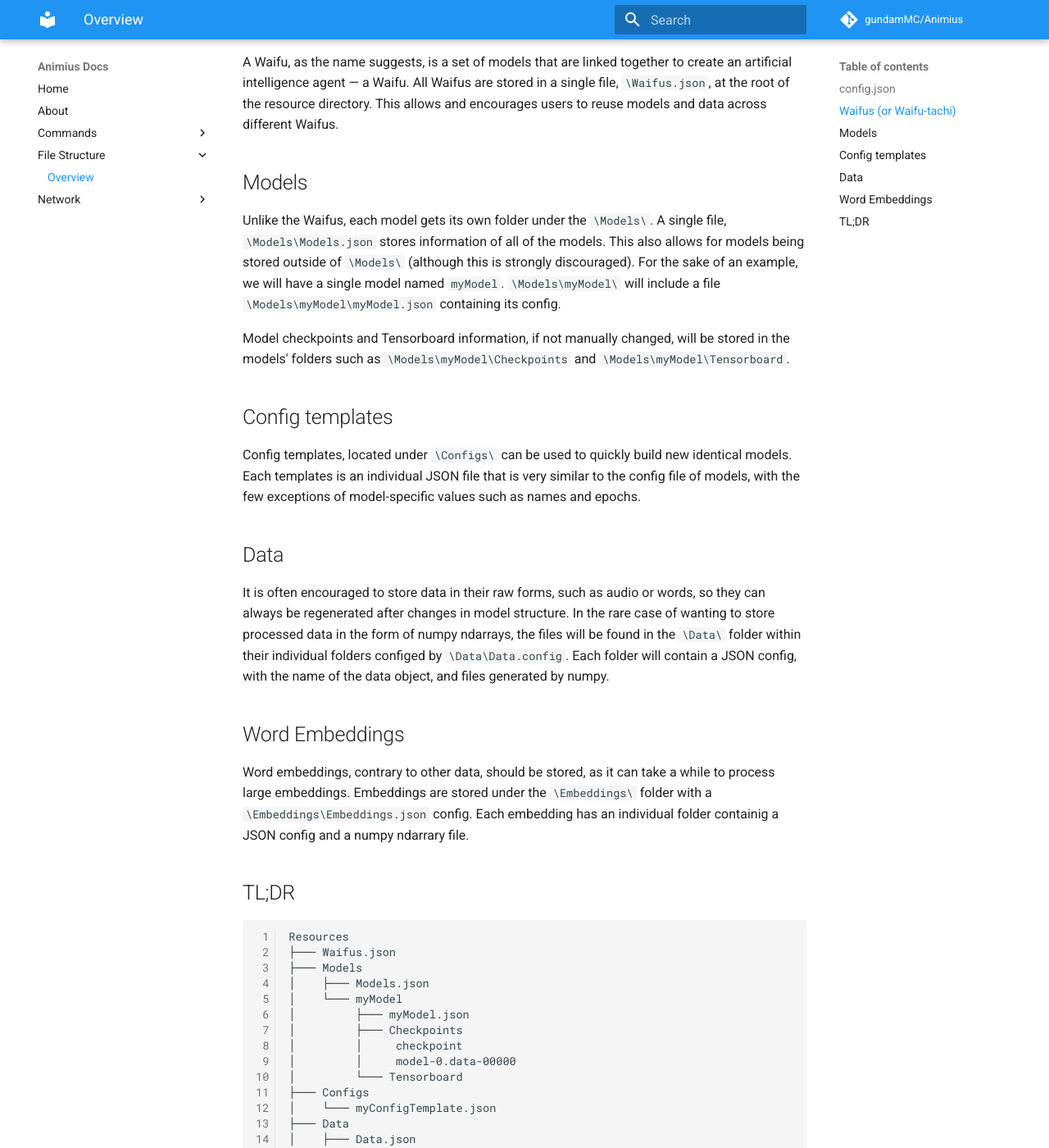
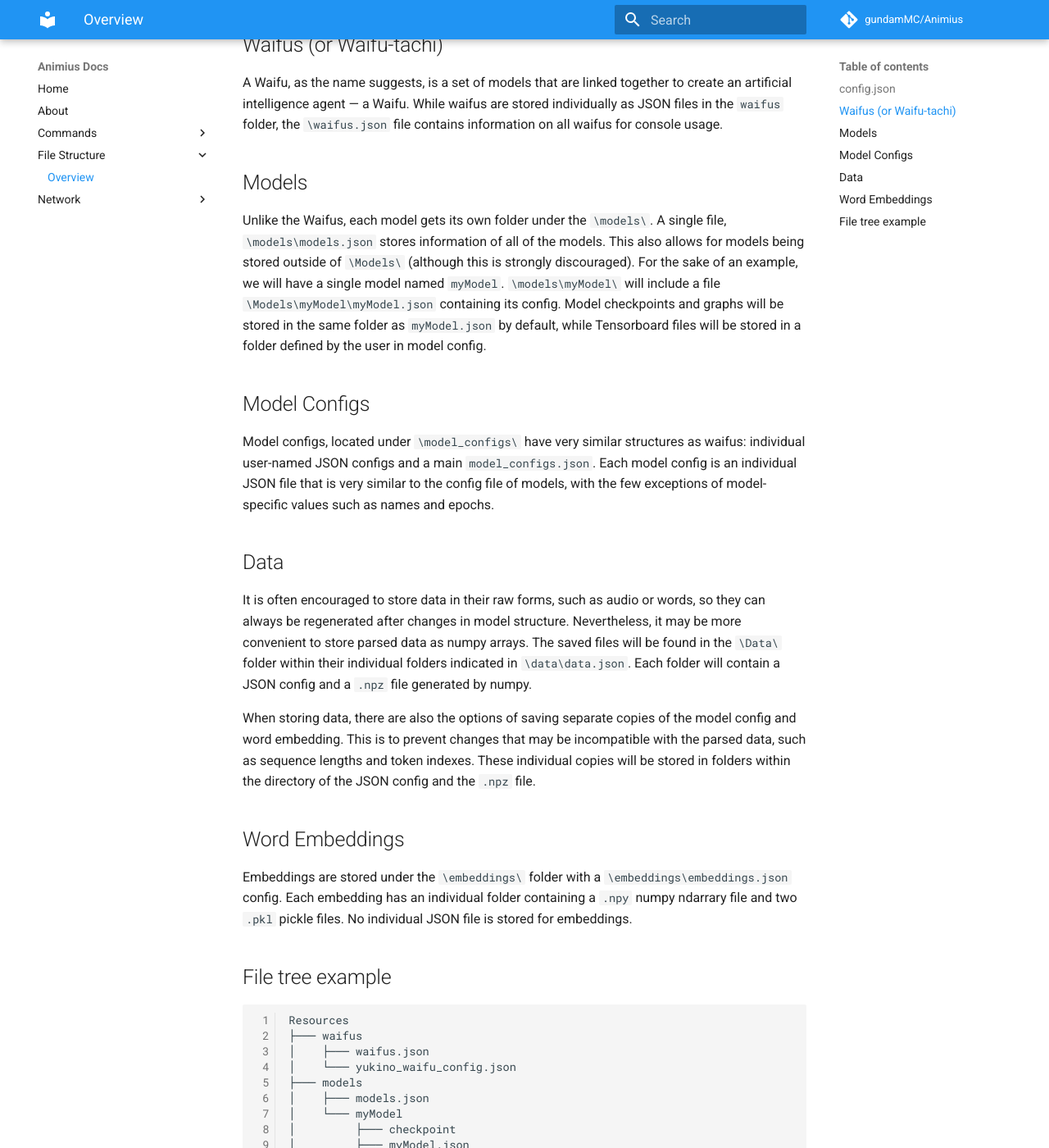
Before and after one commit to gundamMC/animius, an MkDocs documentation site: the page built from docs/file structure/overview.md, in a window 1280 px wide and 1400 px high, scrolled down 571 px. Shown: the whole window at 82% size. Built offline with MkDocs 1.6.1 and Material for MkDocs 9.7.7, drawn with Linux system fonts in a browser that asks for light colours; comment, search, counter and statistics services are not loaded; some of the changed text lies outside the part shown.

Commit message:
Update file structure documentation

````diff
--- a/docs/file structure/overview.md
+++ b/docs/file structure/overview.md
@@ -1,58 +1,61 @@
 # File Structure Overview
 
-Animius uses various files, ranging from configs to Tensorflow model checkpoints. This overview will briefly explain how and where each of the objects are stored. It should be noted that all config files created by Animius are in JSON.
+Animius uses various files, ranging from configs to Tensorflow model checkpoints. This overview will briefly explain how and where each of the objects are stored by default when using the console (this does not apply when using Animius as a python library or when directories are provided). It should also be noted that all config files created by Animius are in JSON.
 
 When you start Animius for the first time, the console will prompt you to choose a directory as the storage space for resources. This directory will contain *all* the files with the exception of `\user-config.json` being at the root directory.
 
 ## config.json
 
-It should be noted that there is a clear distinction between `\config.json` and `\user-config.json`. `\config.json` serves as a template for `\user-config.json`, which should be created either manually or automatically at first launch. This way, when the user pulls updates from git, their configs will not be overwritten.
+It should be noted that there is a clear distinction between `\config.json` and `\user-config.json`. `\config.json` serves as a template for `\user-config.json`, which should be created either manually or automatically at first launch. This way, when the user pulls updates from git, the configs will not be overwritten.
 
 ## Waifus (or Waifu-tachi)
 
-A Waifu, as the name suggests, is a set of models that are linked together to create an artificial intelligence agent — a Waifu. All Waifus are stored in a single file, `\Waifus.json`, at the root of the resource directory. This allows and encourages users to reuse models and data across different Waifus.
+A Waifu, as the name suggests, is a set of models that are linked together to create an artificial intelligence agent — a Waifu. While waifus are stored individually as JSON files in the `waifus` folder, the `\waifus.json` file contains information on all waifus for console usage.
 
 ## Models
 
-Unlike the Waifus, each model gets its own folder under the `\Models\`. A single file, `\Models\Models.json` stores information of all of the models. This also allows for models being stored outside of `\Models\` (although this is strongly discouraged). For the sake of an example, we will have a single model named `myModel`. `\Models\myModel\` will include a file `\Models\myModel\myModel.json` containing its config.
+Unlike the Waifus, each model gets its own folder under the `\models\`. A single file, `\models\models.json` stores information of all of the models. This also allows for models being stored outside of `\Models\` (although this is strongly discouraged). For the sake of an example, we will have a single model named `myModel`. `\models\myModel\` will include a file `\Models\myModel\myModel.json` containing its config. Model checkpoints and graphs will be stored in the same folder as `myModel.json` by default, while Tensorboard files will be stored in a folder defined by the user in model config.
 
-Model checkpoints and Tensorboard information, if not manually changed, will be stored in the models' folders such as `\Models\myModel\Checkpoints` and `\Models\myModel\Tensorboard`.
+## Model Configs
 
-## Config templates
-
-Config templates, located under `\Configs\` can be used to quickly build new identical models. Each templates is an individual JSON file that is very similar to the config file of models, with the few exceptions of model-specific values such as names and epochs.
+Model configs, located under `\model_configs\` have very similar structures as waifus: individual user-named JSON configs and a main `model_configs.json`. Each model config is an individual JSON file that is very similar to the config file of models, with the few exceptions of model-specific values such as names and epochs.
 
 ## Data
 
-It is often encouraged to store data in their raw forms, such as audio or words, so they can always be regenerated after changes in model structure. In the rare case of wanting to store processed data in the form of numpy ndarrays, the files will be found in the `\Data\` folder within their individual folders configed by `\Data\Data.config`. Each folder will contain a JSON config, with the name of the data object, and files generated by numpy.
+It is often encouraged to store data in their raw forms, such as audio or words, so they can always be regenerated after changes in model structure. Nevertheless, it may be more convenient to store parsed data as numpy arrays. The saved files will be found in the `\Data\` folder within their individual folders indicated in `\data\data.json`. Each folder will contain a JSON config and a `.npz` file generated by numpy.
+
+When storing data, there are also the options of saving separate copies of the model config and word embedding. This is to prevent changes that may be incompatible with the parsed data, such as sequence lengths and token indexes. These individual copies will be stored in folders within the directory of the JSON config and the `.npz` file.
 
 ## Word Embeddings
 
-Word embeddings, contrary to other data, should be stored, as it can take a while to process large embeddings. Embeddings are stored under the `\Embeddings\` folder with a `\Embeddings\Embeddings.json` config. Each embedding has an individual folder containig a JSON config and a numpy ndarrary file.
+Embeddings are stored under the `\embeddings\` folder with a `\embeddings\embeddings.json` config. Each embedding has an individual folder containing a `.npy` numpy ndarrary file and two `.pkl` pickle files. No individual JSON file is stored for embeddings.
 
-## TL;DR
+## File tree example
 ```
 Resources
-├─── Waifus.json
-├─── Models
-│    ├─── Models.json
+├─── waifus
+│    ├─── waifus.json
+│    └─── yukino_waifu_config.json
+├─── models
+│    ├─── models.json
 │    └─── myModel
+│         ├─── checkpoint
 │         ├─── myModel.json
-│         ├─── Checkpoints
-│         │     checkpoint
-│         │     model-0.data-00000
-│         └─── Tensorboard
-├─── Configs
-│    └─── myConfigTemplate.json
-├─── Data
-│    ├─── Data.json
+│         ├─── myModel_graph.pb
+│         ├─── myModel-0.data-00000
+│         └─── myModel-0.meta
+├─── model_configs
+│    ├─── model_configs.json
+│    └─── myModelConfig.json
+├─── data
+│    ├─── data.json
 │    └─── myData
 │         ├─── myData.json
-│         ├─── x.npy
-│         └─── y.npy
-└─── Embeddings
-     ├─── Embeddings.json
+│         └─── myData_np_arrays.npz
+└─── embeddings
+     ├─── embeddings.json
      └─── myEmbedding
-          ├─── myEmbedding.json
-          └─── myEmbedding.npy
+          ├─── myEmbedding.npy
+          ├─── myEmbedding_words.pkl_
+          └─── myEmbedding_words_to_index.pkl
 ```
````
